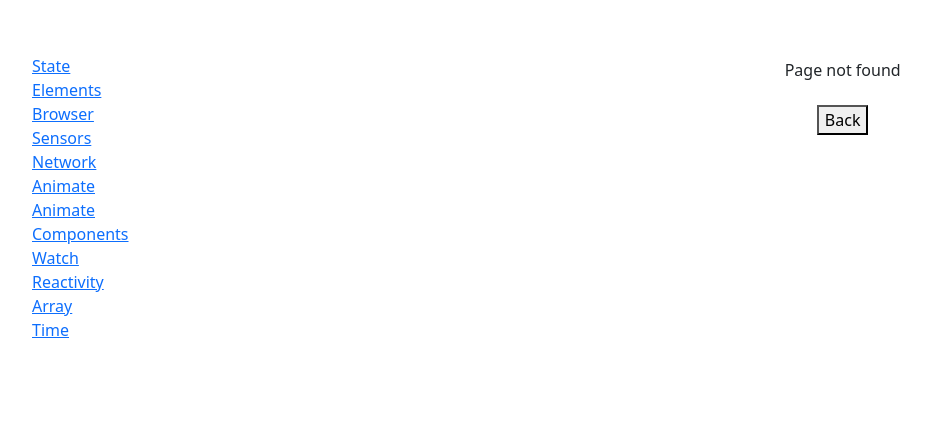
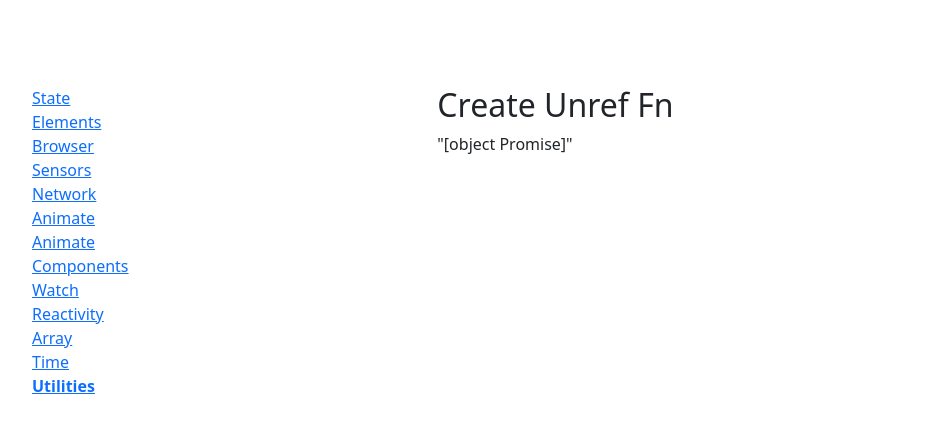
Before and after one commit to UlakhovichKate/vueUse, a Vue app: page /utilities in a window 1280 px wide. Before the commit this address had no page. Shown: the part 279-712 px from the top of the page, without its empty margins (0-931 px from the left). Built offline with nearby package versions, Linux system fonts and the light colour scheme; no server answers.

Commit message:
CreateUnrefFn.vue

```diff
--- a/src/App.vue
+++ b/src/App.vue
@@ -13,6 +13,7 @@
       <router-link :to="{ name: 'showListReactivity' }" class="nav__item nav__item_home">Reactivity</router-link>
       <router-link :to="{ name: 'showListArray' }" class="nav__item nav__item_home">Array</router-link>
       <router-link :to="{ name: 'showListTime' }" class="nav__item nav__item_home">Time</router-link>
+      <router-link :to="{ name: 'showListUtilities' }" class="nav__item nav__item_home">Utilities</router-link>
     </nav>
   </aside>
   <div>
--- /dev/null
+++ b/src/components/ListUtilities.vue
@@ -0,0 +1,14 @@
+<template>
+  <create-unref-fn/>
+</template>
+
+<script setup>
+import CreateUnrefFn from "../vueUseComponents/CreateUnrefFn.vue";
+
+
+
+</script>
+
+<style scoped>
+
+</style>
--- a/src/router/index.ts
+++ b/src/router/index.ts
@@ -62,6 +62,11 @@ const routes = [
         name: "showListTime",
         component: () => import("../components/ListTime.vue"),
       },
+      {
+        path: "utilities",
+        name: "showListUtilities",
+        component: () => import("../components/ListUtilities.vue"),
+      },
     ],
   },
   {
--- /dev/null
+++ b/src/vueUseComponents/CreateUnrefFn.vue
@@ -0,0 +1,26 @@
+<template>
+  <h2>Create Unref Fn</h2>
+  {{ result }}
+</template>
+
+<script setup>
+import { ref } from 'vue'
+import { createUnrefFn } from '@vueuse/core'
+
+const url = ref('https://httpbin.org/post')
+const data = ref({ foo: 'bar' })
+const result = ref('');
+
+function post(url, data) {
+  return fetch(url, { data })
+}
+const unrefPost = createUnrefFn(post)
+
+post(url, data) /* ❌ Will throw an error because the arguments are refs */
+result.value = unrefPost(url, data) /* ✔️ Will Work because the arguments will be auto unref */
+
+</script>
+
+<style scoped>
+
+</style>
```
